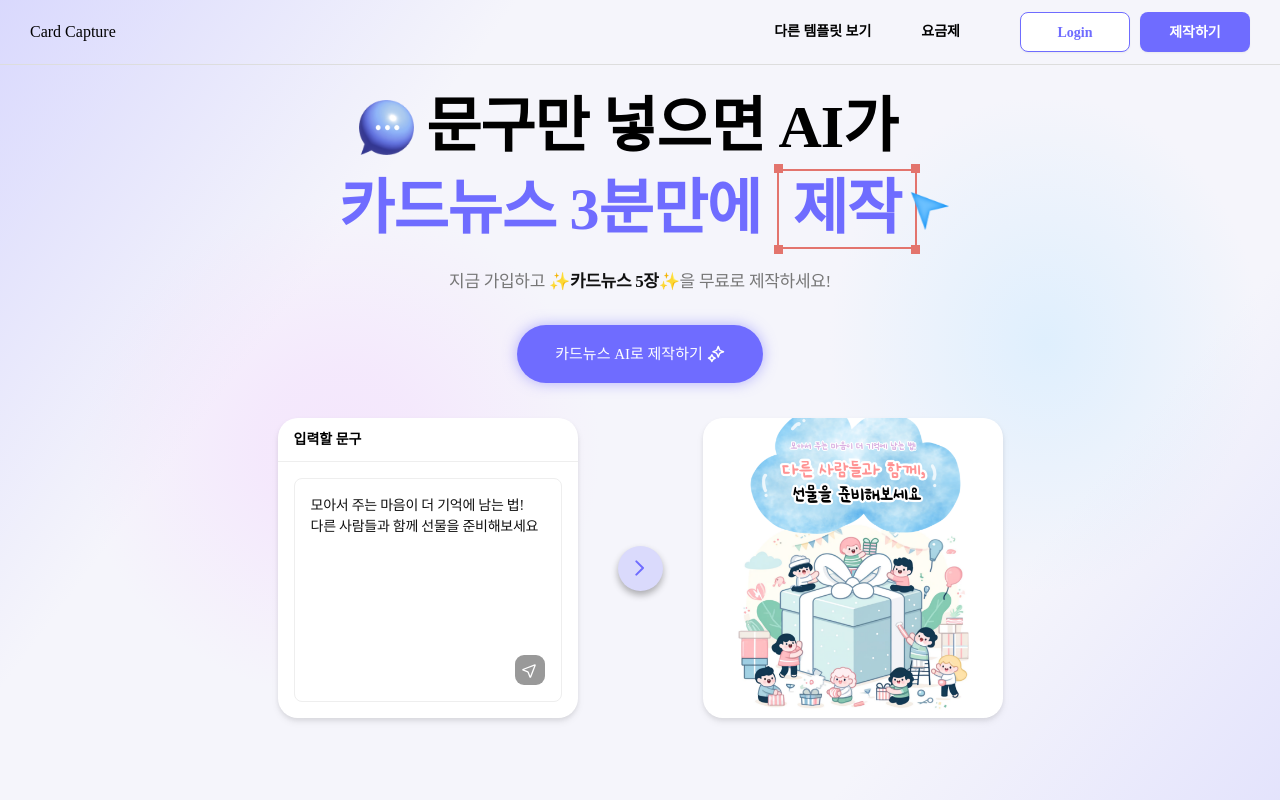
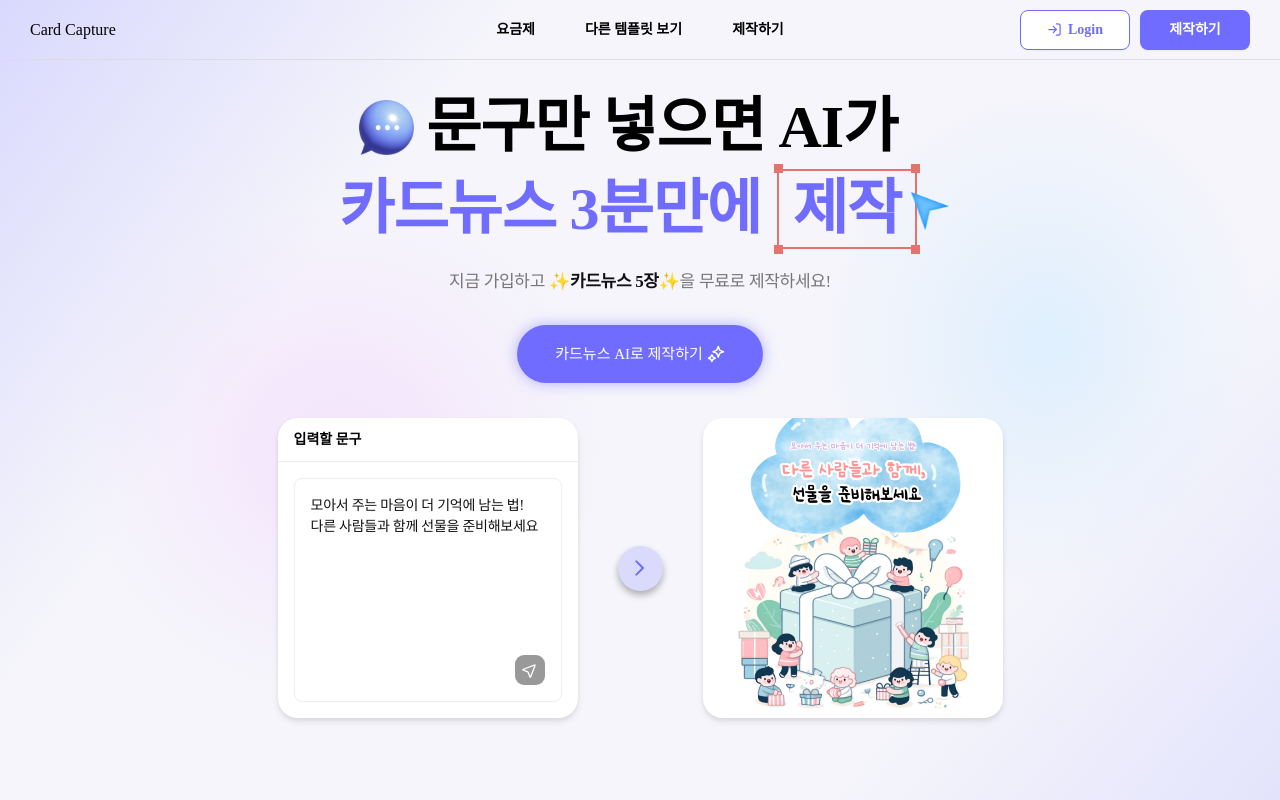
Before and after one commit to SW-rocket-dan/card-capture-fe, a Next.js app in the folder card-capture/: page / in a window 1280 px wide. Shown: the top 800 px of the page. Built offline with nearby package versions, Linux system fonts and the light colour scheme; a web font is replaced by a local one.

Commit message:
refactor(NavigationBar): 버튼 위치 변경, 높이 변경
60px로 변경

```diff
--- a/card-capture/src/app/editor/design/page.tsx
+++ b/card-capture/src/app/editor/design/page.tsx
@@ -9,7 +9,7 @@ const EditorPage = () => {
   return (
     <div className="h-screen w-screen bg-editorbg font-Pretendard">
       <NavigationBar isTransparent={false} />
-      <div className="flex h-full flex-row !overscroll-y-none pt-[65px]">
+      <div className="flex h-full flex-row !overscroll-y-none pt-[60px]">
         <Tab />
         <EditingArea />
       </div>
--- a/card-capture/src/components/common/Button/Button.tsx
+++ b/card-capture/src/components/common/Button/Button.tsx
@@ -11,7 +11,7 @@ const Button = ({ type, className, onClick, children }: ButtonProps) => {
   return (
     <button
       type="submit"
-      className={`${type === 'default' ? 'border-[1.5px] border-main bg-white' : 'bg-main'} flex flex-row items-center justify-center rounded-[8px] shadow-sm ${type === 'default' ? 'text-main' : 'text-white'} font-bold ${className}`}
+      className={`${type === 'default' ? 'border-[1px] border-main bg-white' : 'bg-main'} flex flex-row items-center justify-center gap-1.5 rounded-[8px] shadow-sm ${type === 'default' ? 'text-main' : 'text-white'} font-semibold ${className}`}
       onClick={onClick}
     >
       {children}
--- /dev/null
+++ b/card-capture/src/components/common/Icon/LoginIcon.tsx
@@ -0,0 +1,17 @@
+import { SVGProps } from 'react';
+
+const LoginIcon = (props: SVGProps<SVGSVGElement>) => {
+  return (
+    <svg viewBox="0 0 18 18" fill="none" xmlns="http://www.w3.org/2000/svg" {...props}>
+      <path
+        d="M11.25 2.25H12.15C13.4101 2.25 14.0402 2.25 14.5215 2.49524C14.9448 2.71095 15.289 3.05516 15.5048 3.47852C15.75 3.95982 15.75 4.58988 15.75 5.85V12.15C15.75 13.4101 15.75 14.0402 15.5048 14.5215C15.289 14.9448 14.9448 15.289 14.5215 15.5048C14.0402 15.75 13.4101 15.75 12.15 15.75H11.25M7.5 5.25L11.25 9M11.25 9L7.5 12.75M11.25 9L2.25 9"
+        stroke="currentColor"
+        strokeWidth="1.5"
+        strokeLinecap="round"
+        strokeLinejoin="round"
+      />
+    </svg>
+  );
+};
+
+export default LoginIcon;
--- a/card-capture/src/components/common/NavigationBar/BeforeLoginNav.tsx
+++ b/card-capture/src/components/common/NavigationBar/BeforeLoginNav.tsx
@@ -1,15 +1,19 @@
 import Button from '@/components/common/Button/Button';
+import LoginIcon from '@/components/common/Icon/LoginIcon';
 
 const BeforeLoginNav = () => {
   return (
-    <div className="flex-w flex flex-row items-center justify-between gap-[30px] lg:gap-[60px]">
-      <ul className="text-md flex flex-row gap-[30px] text-xs font-semibold lg:gap-[50px] lg:text-sm">
+    <div className="flex w-full flex-row items-center justify-between gap-[30px] lg:gap-[60px]">
+      <div className="text-md w-[300px] whitespace-nowrap">Card Capture</div>
+      <ul className="flex flex-row gap-[30px] text-[12px] font-semibold lg:gap-[50px] lg:text-[14px]">
+        <li>요금제</li>
         <li>다른 템플릿 보기</li>
-        <li>요금제</li>
+        <li>제작하기</li>
       </ul>
 
-      <div className="flex flex-row gap-2.5">
+      <div className="flex w-[300px] flex-row justify-end gap-2.5">
         <Button type="default" className="h-[40px] w-[110px] rounded-[10px]">
+          <LoginIcon width={15} />
           <p className="text-[14px]">Login</p>
         </Button>
         <Button type="full" className="h-[40px] w-[110px] rounded-[10px]">
--- a/card-capture/src/components/common/NavigationBar/NavigationBar.tsx
+++ b/card-capture/src/components/common/NavigationBar/NavigationBar.tsx
@@ -11,7 +11,7 @@ const NavigationBar = ({ isTransparent = false }: NavigationBarProps) => {
    * 메인 화면에서 위치에 따라서 투명 -> 흰 배경으로 바뀌어야 해서 구현
    */
   const [navBg, setNavBg] = useState('bg-transparent');
-  const documentHeight = document.documentElement.clientHeight - 65; // 뷰포트 높이 - 네비게이션바 높이
+  const documentHeight = document.documentElement.clientHeight - 60; // 뷰포트 높이 - 네비게이션바 높이
 
   const scrollNavHandler = () => {
     if (!isTransparent) return;
@@ -57,9 +57,8 @@ const NavigationBar = ({ isTransparent = false }: NavigationBarProps) => {
 
   return (
     <div
-      className={`fixed left-0 top-0 z-20 flex min-h-[65px] w-full items-center justify-between border-b-[1px] border-border px-[30px] ${isTransparent ? navBg : 'bg-white'}`}
+      className={`fixed left-0 top-0 z-20 flex min-h-[60px] w-full items-center justify-between border-b-[1px] border-border px-[30px] ${isTransparent ? navBg : 'bg-white'}`}
     >
-      <div className="text-md whitespace-nowrap">Card Capture</div>
       {!isMobile && <BeforeLoginNav />}
     </div>
   );
--- a/card-capture/src/components/editor/Tab/Tab.tsx
+++ b/card-capture/src/components/editor/Tab/Tab.tsx
@@ -10,7 +10,7 @@ const Tab = () => {
   };
 
   return (
-    <div className="fixed left-0 top-[65px] flex h-[calc(100%-65px)] w-[350px] flex-row justify-start bg-white">
+    <div className="fixed left-0 top-[60px] flex h-[calc(100%-60px)] w-[350px] flex-row justify-start bg-white">
       <MainTab currentTab={currenTab} onChange={changeTabHandler} />
       {currenTab === 'edit' && <EditTab />}
     </div>
```
